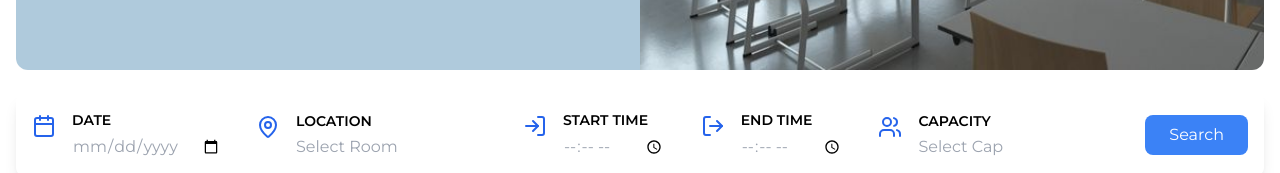
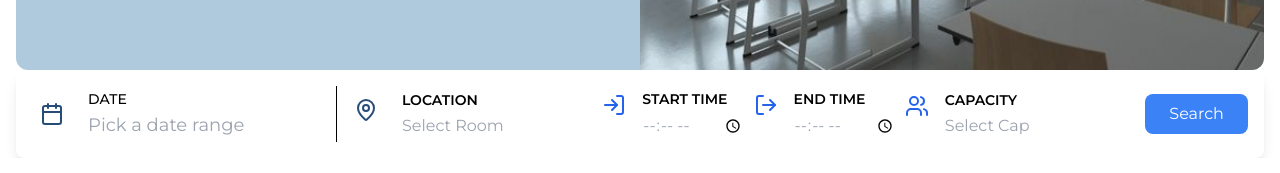
Before and after one commit to MakkuHuqueriza/CRAMS, a Next.js app: page / in a window 1280 px wide. Shown: the part 7426-7599 px from the top of the page. Built offline with nearby package versions, Linux system fonts and the light colour scheme; no server answers.

Commit message:
feat: added #B9B9B9 (gray) as default-text

```diff
--- a/src/app/components/Hero.tsx
+++ b/src/app/components/Hero.tsx
@@ -1,16 +1,28 @@
 "use client";
-import React from "react";
+import React, { useState } from "react";
 import Image from "next/image";
-import { Button } from "@/components/ui/button";
-import { Calendar, MapPin, LogIn, LogOut, Users } from "lucide-react";
+import { MapPin, LogIn, LogOut, Users, Calendar as CalendarIcon } from "lucide-react";
+import { Calendar } from "@/components/ui/calendar";
+import { Popover, PopoverContent, PopoverTrigger } from "@/components/ui/popover";
+import { format } from "date-fns";
+import { DateRange } from "react-day-picker";
 import "@/styles/globals.css";
+import "react-day-picker/dist/style.css"; // for default styling
 
 const Hero = () => {
+  const [dateRange, setDateRange] = useState<DateRange | undefined>(undefined);
+
+  const formattedRange = dateRange?.from
+    ? dateRange.to
+      ? `${format(dateRange.from, "PPP")} → ${format(dateRange.to, "PPP")}`
+      : format(dateRange.from, "PPP")
+    : "Pick a date range";
+
   return (
     <section className="w-full bg-background">
       <div className="mx-auto px-4">
+        {/* Hero Banner */}
         <div className="grid grid-cols-1 md:grid-cols-2 h-[420px] rounded-xl overflow-hidden">
-          {/* Left Side: Text */}
           <div className="relative flex flex-col justify-center px-10">
             <div className="absolute inset-0 hero-bg-blue opacity-50"></div>
             <div className="relative z-10">
@@ -23,10 +35,9 @@ const Hero = () => {
             </div>
           </div>
 
-          {/* Right Side: Image */}
           <div className="relative w-full h-full">
             <Image
-              src="/hero-classroom.jpg" // temporary picture only
+              src="/hero-classroom.jpg"
               alt="Classroom Image"
               fill
               className="object-cover"
@@ -34,32 +45,47 @@ const Hero = () => {
           </div>
         </div>
 
-        {/* Search Bar Section */}
-        <div className="bg-white shadow-lg rounded-lg p-4 mt-6 flex flex-wrap items-center justify-between gap-4">
-          {/* Date Input */}
-          <div className="flex items-start gap-4">
-            {/* Calendar Icon */}
-            <Calendar className="text-blue-600 w-6 h-6 mt-1" />
+        {/* Search Bar */}
+        <div className="flex items-center justify-between">
+          <div className="bg-white shadow-lg rounded-lg p-4 flex flex-wrap items-center justify-between gap-2 w-[1350px] mx-auto">
 
-            {/* Label and input */}
+            {/* DATE PICKER */}
+            <div className="flex items-center gap-4">
+              <div className="flex items-center justify-center w-10 h-10">
+                <CalendarIcon className="text-color-primary w-6 h-6" />
+              </div>
               <div className="flex flex-col">
-              <label className="text-sm font-semibold text-black mb-1">
+                <label className="text-sm font-medium text-black mb-0.5">
                   DATE
                 </label>
-              <input
-                type="date"
-                placeholder="Select Date"
-                className="text-gray-400 placeholder-gray-400 border-none bg-transparent focus:outline-none"
+                <Popover>
+                  <PopoverTrigger asChild>
+                    <button className="text-gray-400 text-left text-lg hover:bg-secondary min-w-[240px]">
+                      {formattedRange}
+                    </button>
+                  </PopoverTrigger>
+                  <PopoverContent className="w-auto p-0" align="start">
+                    <Calendar
+                      mode="range"
+                      selected={dateRange}
+                      onSelect={setDateRange}
+                      numberOfMonths={2}
+                      showOutsideDays
+                      className=" bg-white"
                     />
+                  </PopoverContent>
+                </Popover>
               </div>
             </div>
 
-          {/* Location Input */}
+            {/* Divider */}
+            <div className="h-14 w-px bg-black" />
+
+            {/* LOCATION PICKER */}
             <div className="flex items-start gap-4">
-            {/* Location Icon */}
-            <MapPin className="text-blue-600 w-6 h-6 mt-1" />
-
-            {/* Label and input */}
+              <div className="flex items-center justify-center w-10 h-10">
+                <MapPin className="text-color-primary w-6 h-6" />
+              </div>
               <div className="flex flex-col">
                 <label className="text-sm font-semibold text-black mb-1">
                   LOCATION
@@ -72,48 +98,37 @@ const Hero = () => {
               </div>
             </div>
 
-          {/* Start Time Input */}
+            {/* Start Time */}
             <div className="flex items-start gap-4">
-            {/* Start Time Icon */}
               <LogIn className="text-blue-600 w-6 h-6 mt-1" />
-
-            {/* Label and input */}
               <div className="flex flex-col">
                 <label className="text-sm font-semibold text-black mb-1">
                   START TIME
                 </label>
                 <input
                   type="time"
-                placeholder="Select Time"
-                className="text-gray-400 placeholder-gray-400 border-none bg-transparent focus:outline-none"
+                  className="text-gray-400 border-none bg-transparent focus:outline-none"
                 />
               </div>
             </div>
 
-          {/* End Time Input */}
+            {/* End Time */}
             <div className="flex items-start gap-4">
-            {/* End Time Icon */}
               <LogOut className="text-blue-600 w-6 h-6 mt-1" />
-
-            {/* Label and input */}
               <div className="flex flex-col">
                 <label className="text-sm font-semibold text-black mb-1">
                   END TIME
                 </label>
                 <input
                   type="time"
-                placeholder="Select Time"
-                className="text-gray-400 placeholder-gray-400 border-none bg-transparent focus:outline-none"
+                  className="text-gray-400 border-none bg-transparent focus:outline-none"
                 />
               </div>
             </div>
 
-          {/* Capacity Input */}
+            {/* Capacity */}
             <div className="flex items-start gap-4">
-            {/* Capacity Icon */}
               <Users className="text-blue-600 w-6 h-6 mt-1" />
-
-            {/* Label and input */}
               <div className="flex flex-col">
                 <label className="text-sm font-semibold text-black mb-1">
                   CAPACITY
@@ -121,7 +136,7 @@ const Hero = () => {
                 <input
                   type="number"
                   placeholder="Select Cap"
-                className="text-gray-400 placeholder-gray-400 border-none bg-transparent focus:outline-none"
+                  className="text-gray-400 border-none bg-transparent focus:outline-none"
                 />
               </div>
             </div>
@@ -134,6 +149,7 @@ const Hero = () => {
             </div>
           </div>
         </div>
+      </div>
     </section>
   );
 };
--- a/src/components/ui/calendar.tsx
+++ b/src/components/ui/calendar.tsx
@@ -1,75 +1,22 @@
 "use client";
 
 import * as React from "react";
-import { ChevronLeft, ChevronRight } from "lucide-react";
-import { DayPicker } from "react-day-picker";
+import { DayPicker, type DayPickerRangeProps } from "react-day-picker";
+import { cn } from "@/lib/utils";
 
-import { cn } from "@/lib/utils";
-import { buttonVariants } from "@/components/ui/button";
+type CalendarProps = DayPickerRangeProps & {
+  className?: string;
+};
 
-function Calendar({
-  className,
-  classNames,
-  showOutsideDays = true,
-  ...props
-}: React.ComponentProps<typeof DayPicker>) {
+const Calendar = ({ className, ...props }: CalendarProps) => {
   return (
     <DayPicker
-      showOutsideDays={showOutsideDays}
       className={cn("p-3", className)}
-      classNames={{
-        months: "flex flex-col sm:flex-row gap-2",
-        month: "flex flex-col gap-4",
-        caption: "flex justify-center pt-1 relative items-center w-full",
-        caption_label: "text-sm font-medium",
-        nav: "flex items-center gap-1",
-        nav_button: cn(
-          buttonVariants({ variant: "outline" }),
-          "size-7 bg-transparent p-0 opacity-50 hover:opacity-100",
-        ),
-        nav_button_previous: "absolute left-1",
-        nav_button_next: "absolute right-1",
-        table: "w-full border-collapse space-x-1",
-        head_row: "flex",
-        head_cell:
-          "text-muted-foreground rounded-md w-8 font-normal text-[0.8rem]",
-        row: "flex w-full mt-2",
-        cell: cn(
-          "relative p-0 text-center text-sm focus-within:relative focus-within:z-20 [&:has([aria-selected])]:bg-accent [&:has([aria-selected].day-range-end)]:rounded-r-md",
-          props.mode === "range"
-            ? "[&:has(>.day-range-end)]:rounded-r-md [&:has(>.day-range-start)]:rounded-l-md first:[&:has([aria-selected])]:rounded-l-md last:[&:has([aria-selected])]:rounded-r-md"
-            : "[&:has([aria-selected])]:rounded-md",
-        ),
-        day: cn(
-          buttonVariants({ variant: "ghost" }),
-          "size-8 p-0 font-normal aria-selected:opacity-100",
-        ),
-        day_range_start:
-          "day-range-start aria-selected:bg-primary aria-selected:text-primary-foreground",
-        day_range_end:
-          "day-range-end aria-selected:bg-primary aria-selected:text-primary-foreground",
-        day_selected:
-          "bg-primary text-primary-foreground hover:bg-primary hover:text-primary-foreground focus:bg-primary focus:text-primary-foreground",
-        day_today: "bg-accent text-accent-foreground",
-        day_outside:
-          "day-outside text-muted-foreground aria-selected:text-muted-foreground",
-        day_disabled: "text-muted-foreground opacity-50",
-        day_range_middle:
-          "aria-selected:bg-accent aria-selected:text-accent-foreground",
-        day_hidden: "invisible",
-        ...classNames,
-      }}
-      components={{
-        IconLeft: ({ className, ...props }) => (
-          <ChevronLeft className={cn("size-4", className)} {...props} />
-        ),
-        IconRight: ({ className, ...props }) => (
-          <ChevronRight className={cn("size-4", className)} {...props} />
-        ),
-      }}
+      showOutsideDays
+      fixedWeeks
       {...props}
     />
   );
-}
+};
 
 export { Calendar };
--- a/src/styles/globals.css
+++ b/src/styles/globals.css
@@ -138,6 +138,9 @@ h6 {
   .color-primary {
     background-color: #274c77;
   }
+  .text-color-primary {
+    color: #274c77;
+  }
   .dark-blue-bg {
     background-color: #034078;
   }
@@ -168,6 +171,9 @@ h6 {
   .hero-bg-blue {
     background-color: #6096ba;
   }
+  .default-text {
+    color: #B9B9B9;
+  }
   body {
     @apply bg-background text-foreground;
   }
```
Lines whose indentation alone changed are shown as unchanged.
